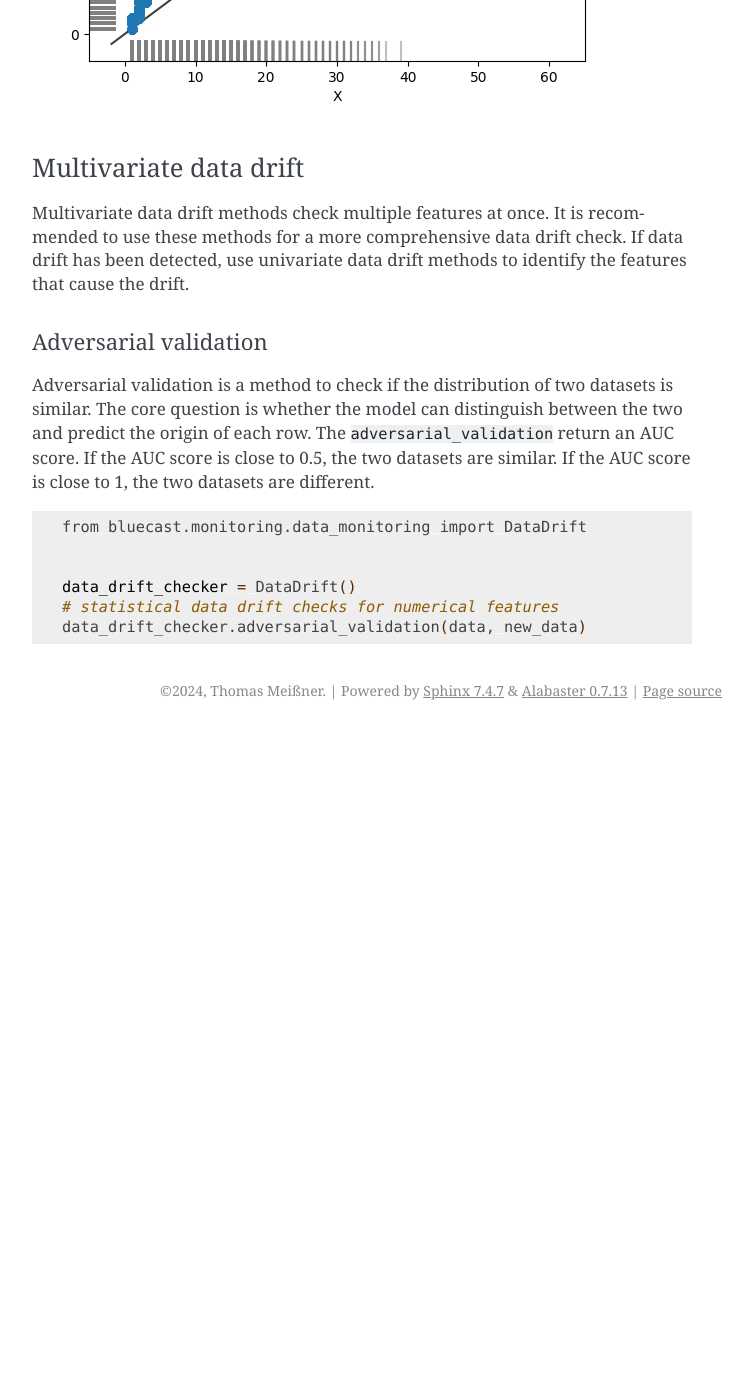
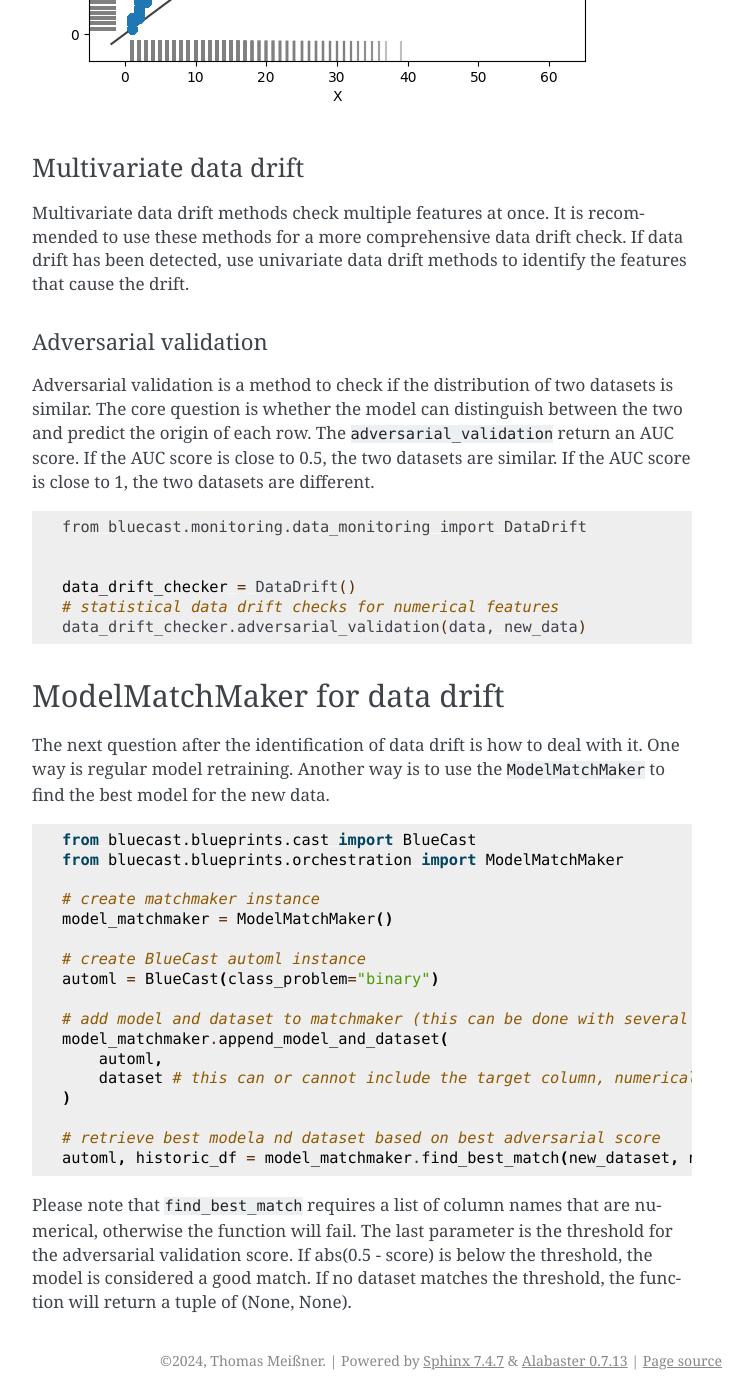
Before and after one commit to ThomasMeissnerDS/BlueCast, a Sphinx documentation site: the page built from docs/source/Monitoring.md, in a window 1280 px wide and 1400 px high, scrolled down 1650 px. Shown: the whole window, without its empty margins (388-1141 px from the left). Built offline with Sphinx 7.4.7, drawn with Linux system fonts in a browser that asks for light colours; before the commit the page ends 2380 px from its top, so only the background shows below that; some of the changed text lies outside the part shown.

Commit message:
Add ModelMatchMaker to docs

````diff
--- a/docs/source/Monitoring.md
+++ b/docs/source/Monitoring.md
@@ -82,3 +82,35 @@ data_drift_checker = DataDrift()
 # statistical data drift checks for numerical features
 data_drift_checker.adversarial_validation(data, new_data)
 ```
+
+## ModelMatchMaker for data drift
+
+The next question after the identification of data drift is how to
+deal with it. One way is regular model retraining. Another way is to
+use the `ModelMatchMaker` to find the best model for the new data.
+
+```python
+from bluecast.blueprints.cast import BlueCast
+from bluecast.blueprints.orchestration import ModelMatchMaker
+
+# create matchmaker instance
+model_matchmaker = ModelMatchMaker()
+
+# create BlueCast automl instance
+automl = BlueCast(class_problem="binary")
+
+# add model and dataset to matchmaker (this can be done with several models and datasets)
+model_matchmaker.append_model_and_dataset(
+    automl,
+    dataset # this can or cannot include the target column, numerical
+)
+
+# retrieve best modela nd dataset based on best adversarial score
+automl, historic_df = model_matchmaker.find_best_match(new_dataset, numeric_cols, 0.1)
+```
+
+Please note that  `find_best_match` requires a list of column names
+that are numerical, otherwise the function will fail.
+The last parameter is the threshold for the adversarial validation score.
+If abs(0.5 - score) is below the threshold, the model is considered a good match.
+If no dataset matches the threshold, the function will return a tuple of (None, None).
````
Also changed, not shown: 1 other file.
